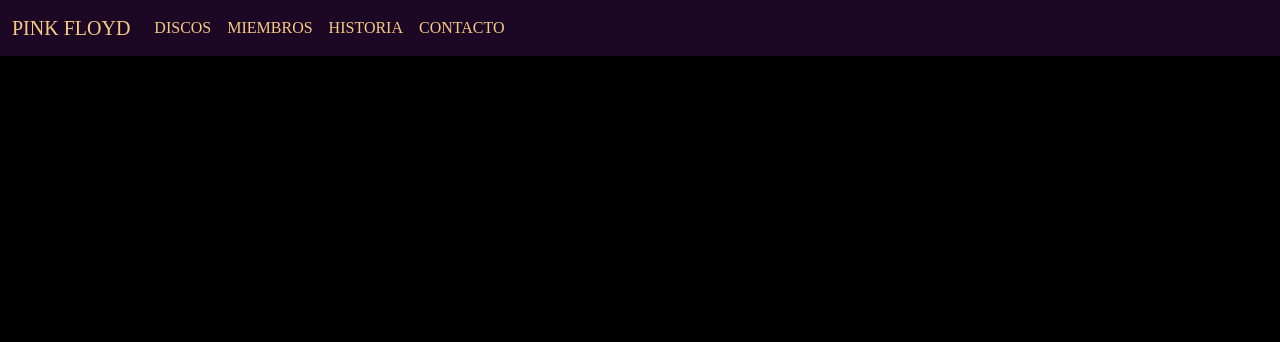
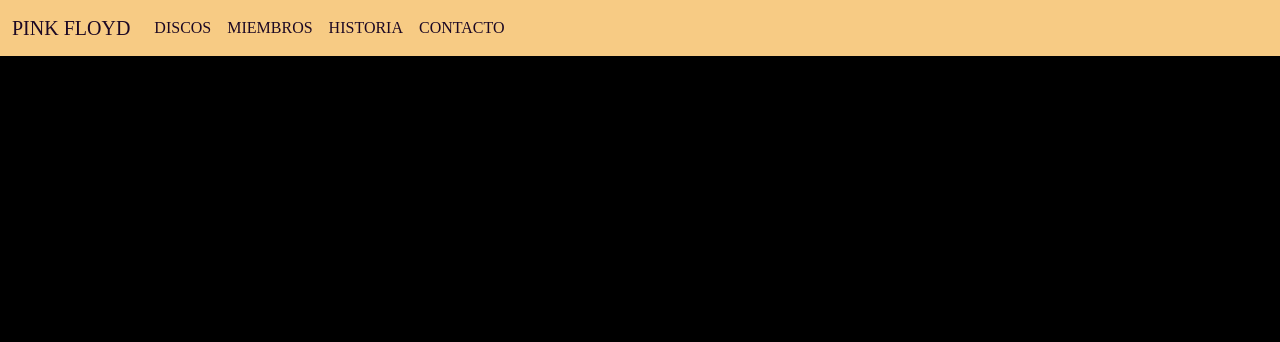
Before and after one commit to lagubusta/PF-Agustin-Bustamante, a plain HTML site: page index.html in a window 1280 px wide. Shown: the top 342 px of the page. Drawn offline with nearby package versions, Linux system fonts and the light colour scheme; a web font is replaced by a local one.

Commit message:
rama1 modificado css

```diff
--- a/scss/_var.scss
+++ b/scss/_var.scss
@@ -1,10 +1,17 @@
 
 /* COLORES BASE */
+$c1: #1C0824;
+$c2: #230E2D;
+$c3: #B0795C;
+$c4: #F7CB84;
+
+
+/*
 $c4: #1C0824;
 $c3: #230E2D;
 $c2: #B0795C;
 $c1: #F7CB84;
-
+*/
 
 $bg-blanco: #ffff;
 $bf-gris: #292929;
```
Also changed, not shown: css/estilo.css, 1 other file.
